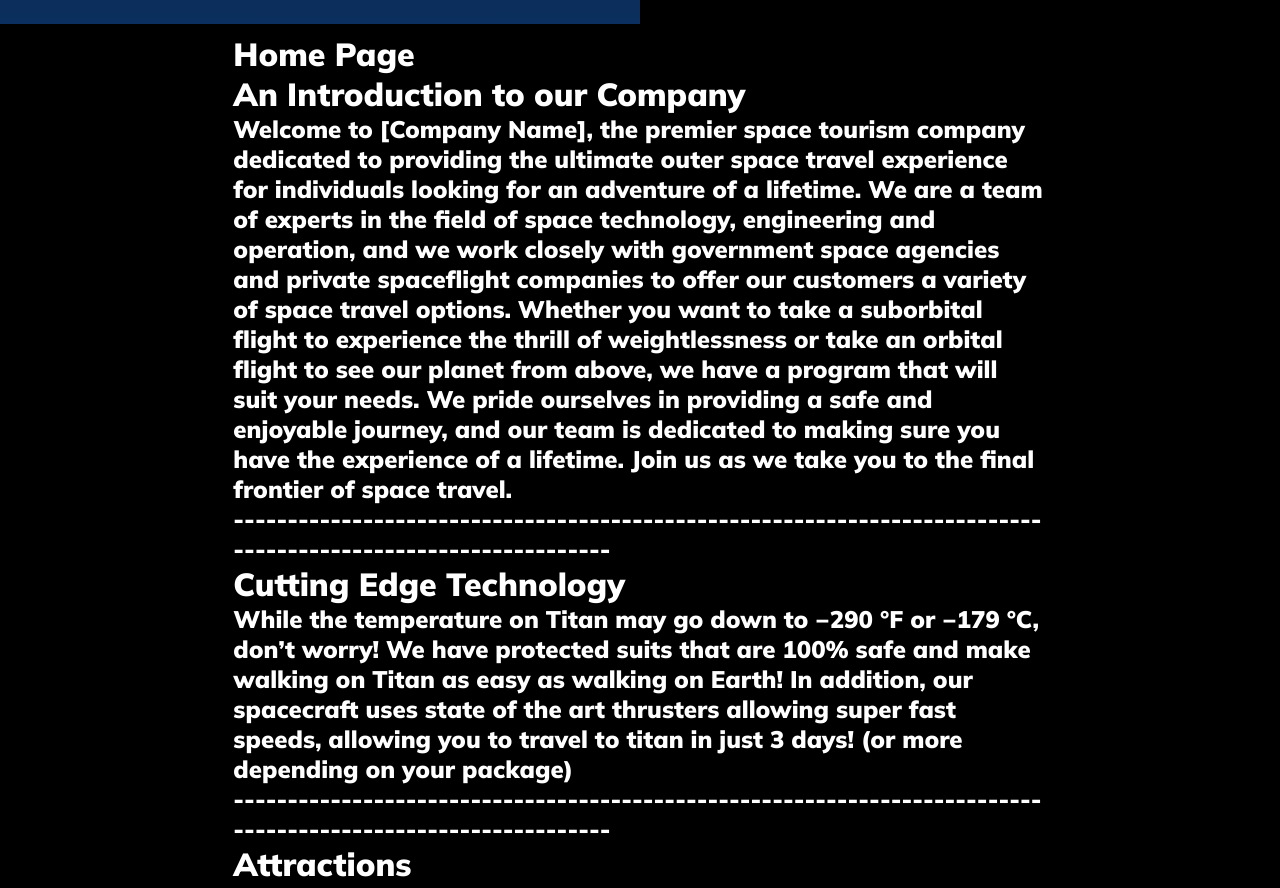
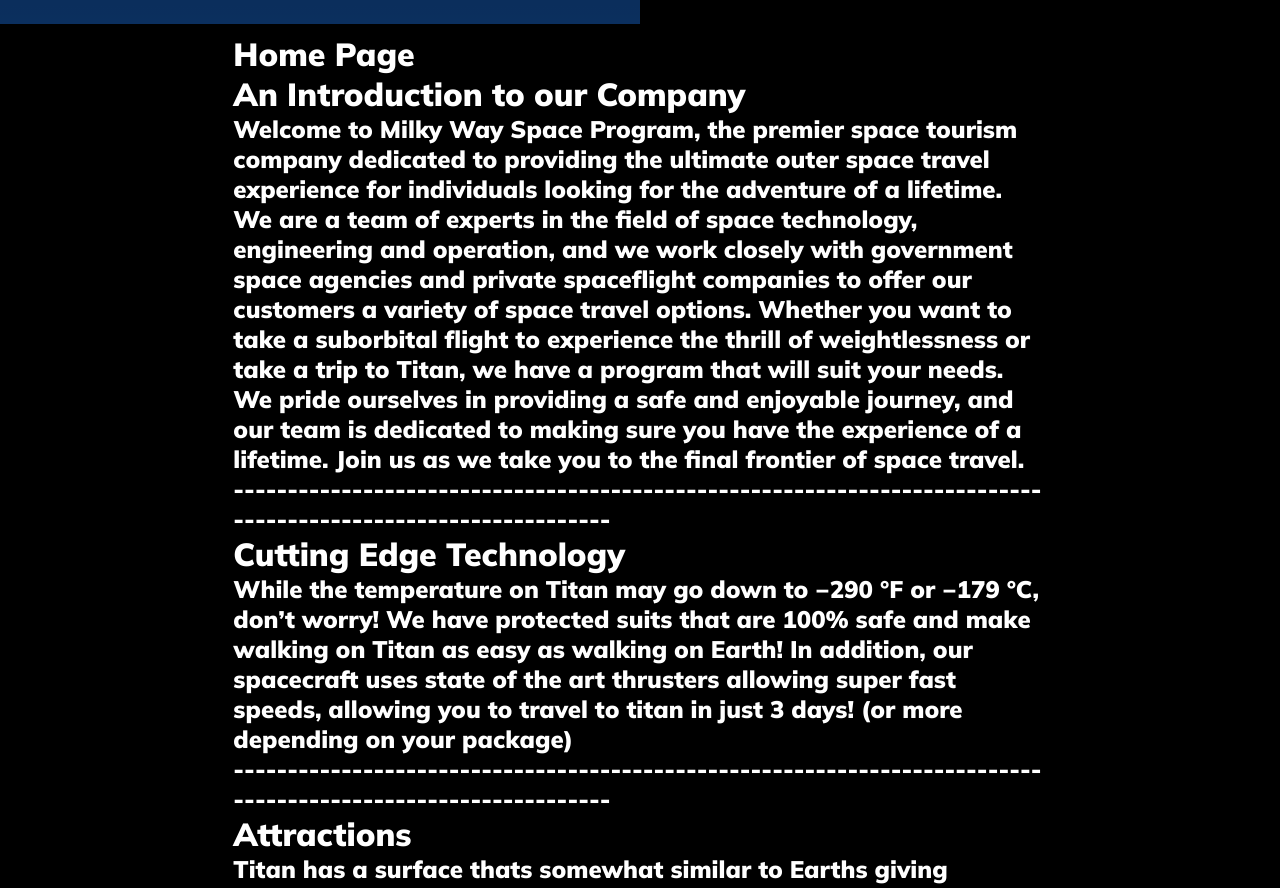
Before and after one commit to leocabbage2008/tsa-space, a React (Create React App) app: page / in a window 1280 px wide. Shown: the part 1490-2378 px from the top of the page. Built offline with nearby package versions, Linux system fonts and the light colour scheme.

Commit message:
changed introduction

```diff
--- a/src/pages/HomePage.jsx
+++ b/src/pages/HomePage.jsx
@@ -33,13 +33,13 @@ export default function HomePage() {
         <h1>Home Page</h1>
         <h1>An Introduction to our Company</h1>
         <h2>
-        Welcome to [Company Name], the premier space tourism company dedicated to providing the ultimate outer space travel
-        experience for individuals looking for an adventure of a lifetime. We are a team of experts in the field of space
+        Welcome to Milky Way Space Program, the premier space tourism company dedicated to providing the ultimate outer space travel
+        experience for individuals looking for the adventure of a lifetime. We are a team of experts in the field of space
         technology, engineering and operation, and we work closely with government space agencies and private spaceflight
         companies to offer our customers a variety of space travel options. Whether you want to take a suborbital flight to
-         experience the thrill of weightlessness or take an orbital flight to see our planet from above, we have a program
-         that will suit your needs. We pride ourselves in providing a safe and enjoyable journey, and our team is dedicated
-         to making sure you have the experience of a lifetime. Join us as we take you to the final frontier of space travel.
+         experience the thrill of weightlessness or take a trip to Titan, we have a program that will suit your needs. We pride
+         ourselves in providing a safe and enjoyable journey, and our team is dedicated to making sure you have the experience of a
+          lifetime. Join us as we take you to the final frontier of space travel.
         </h2>
         <h2>--------------------------------------------------------------------------------------------------------------</h2>
         <h1>Cutting Edge Technology</h1>
```
